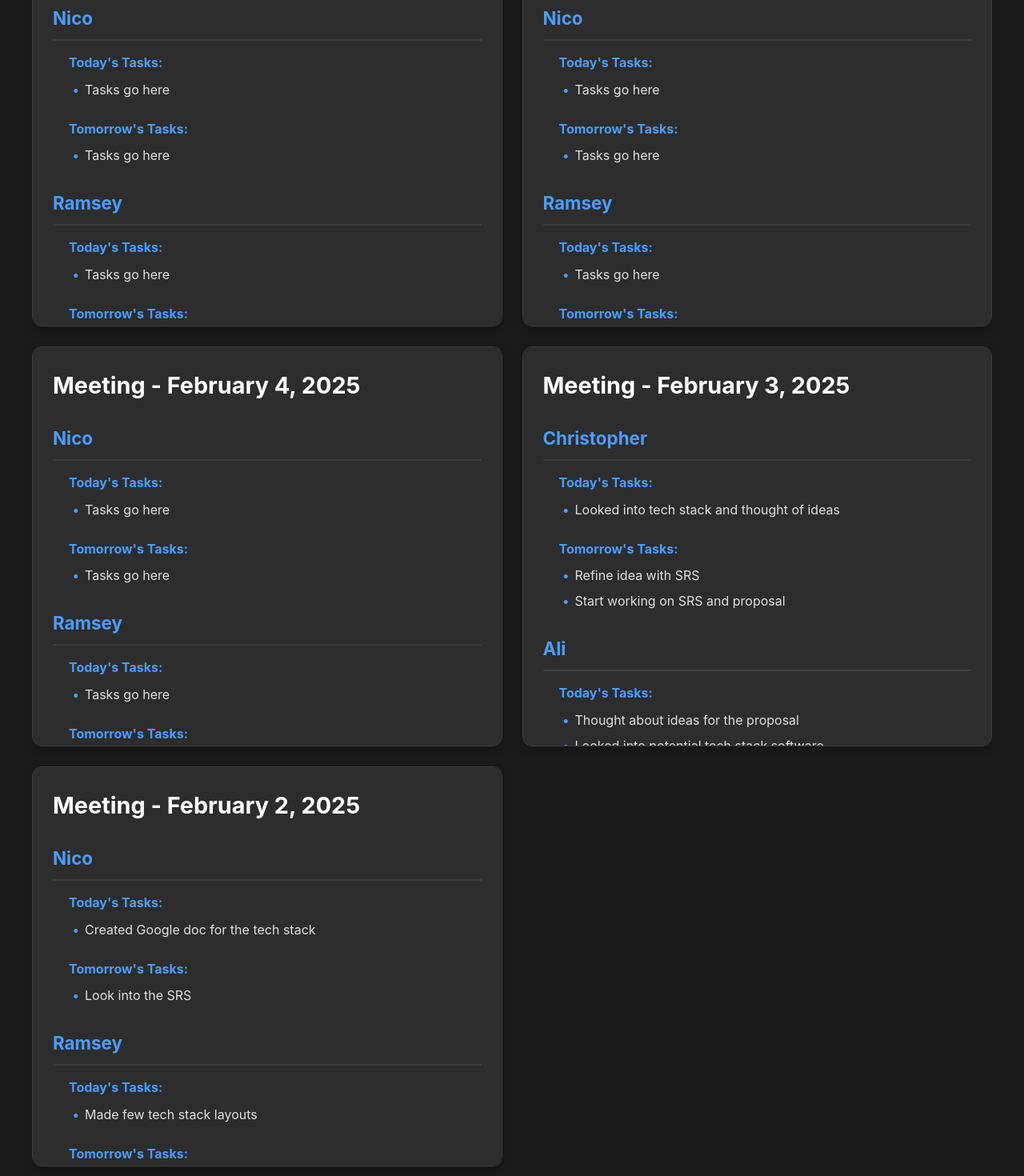
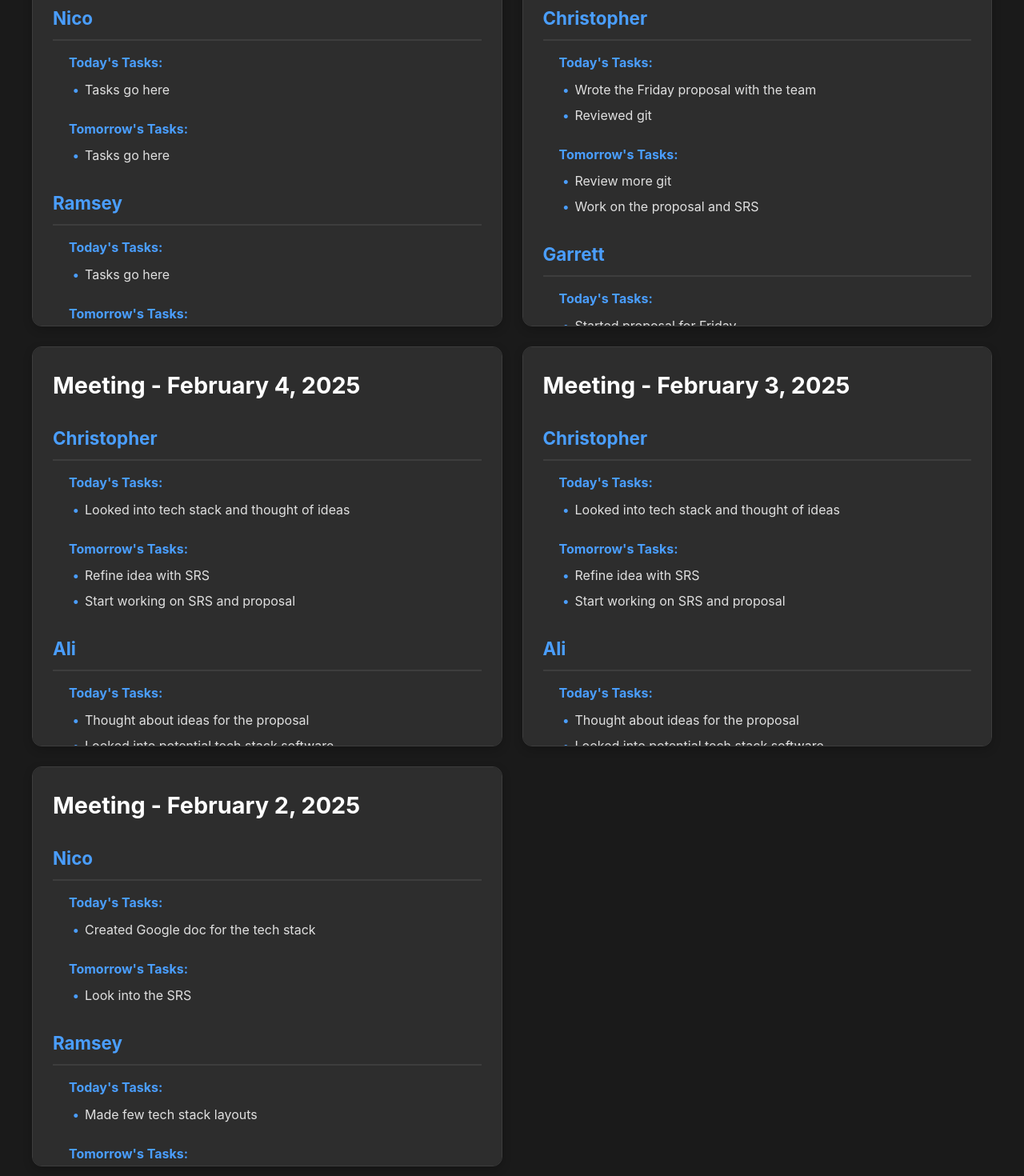
Before and after one commit to christopherk26/AmplifyInConstructionLogApp, a React (Vite) app: page / in a window 1280 px wide. Shown: the part 400-1870 px from the top of the page at 80% size. Built offline with nearby package versions, Linux system fonts and the light colour scheme.

Commit message:
updatedfeb5

```diff
--- a/src/App.jsx
+++ b/src/App.jsx
@@ -113,22 +113,57 @@ function App() {
         </article>
         {/* Meeting 5 end */}
 
-        {/* Meeting 4 */}
+        {/* Meeting 3 start Log */}
         <article className="meeting-log">
           <h2>Meeting - February 5, 2025</h2>
 
           <section>
-            <h3>Nico</h3>
+            <h3>Christopher</h3>
             <div className="member-update">
               <p className="member-name">Today's Tasks:</p>
               <ul>
-                <li>Tasks go here</li>
+                <li>Wrote the Friday proposal with the team</li>
+                <li>Reviewed git</li>
               </ul>
             </div>
             <div className="member-update">
               <p className="member-name">Tomorrow's Tasks:</p>
               <ul>
-                <li>Tasks go here</li>
+                <li>Review more git</li>
+                <li>Work on the proposal and SRS</li>
+              </ul>
+            </div>
+          </section>
+
+          <section>
+            <h3>Garrett</h3>
+            <div className="member-update">
+              <p className="member-name">Today's Tasks:</p>
+              <ul>
+                <li>Started proposal for Friday</li>
+                <li>Looking into git</li>
+              </ul>
+            </div>
+          </section>
+
+          <section>
+            <h3>Ali</h3>
+            <div className="member-update">
+              <p className="member-name">Today's Tasks:</p>
+              <ul>
+                <li>Researched some of React tech stack</li>
+                <li>Learn how to use git/github</li>
+              </ul>
+            </div>
+          </section>
+
+          <section>
+            <h3>Nicolas</h3>
+            <div className="member-update">
+              <p className="member-name">Today's Tasks:</p>
+              <ul>
+                <li>Read into git and how to use it as a team</li>
+                <li>Started writing for the proposal and SRS</li>
               </ul>
             </div>
           </section>
@@ -138,29 +173,67 @@ function App() {
             <div className="member-update">
               <p className="member-name">Today's Tasks:</p>
               <ul>
-                <li>Tasks go here</li>
+                <li>Set up GitHub in Visual Studio Code</li>
+                <li>Looked into Node.js</li>
               </ul>
             </div>
             <div className="member-update">
               <p className="member-name">Tomorrow's Tasks:</p>
               <ul>
-                <li>Tasks go here</li>
+                <li>Write for the proposal</li>
+                <li>Look for questions to ask professor</li>
               </ul>
             </div>
           </section>
+
+          <section>
+            <h3>Kevin</h3>
+            <div className="member-update">
+              <p className="member-name">Today's Tasks:</p>
+              <ul>
+                <li>Finalize writing Proposal</li>
+              </ul>
+            </div>
+            <div className="member-update">
+              <p className="member-name">Tomorrow's Tasks:</p>
+              <ul>
+                <li>Look into git and setup for VSCode</li>
+              </ul>
+            </div>
+          </section>
+
+
+          <section>
+            <h3>Reminders</h3>
+            <div className="member-update">
+              <ul>
+                <li>Team is working on Friday's proposal</li>
+                <li>Everyone should familiarize themselves with git/GitHub</li>
+                <li>SRS (Software Requirements Specification) needs to be worked on</li>
+                <li>Tech stack research (React, Node.js) is ongoing</li>
+              </ul>
+            </div>
+          </section>
+        </article>
+        {/* Meeting 4 end log */}
+
+        {/* Meeting 3 */}
+        <article className="meeting-log">
+          <h2>Meeting - February 4, 2025</h2>
 
           <section>
             <h3>Christopher</h3>
             <div className="member-update">
               <p className="member-name">Today's Tasks:</p>
               <ul>
-                <li>Tasks go here</li>
+                <li>Looked into tech stack and thought of ideas</li>
               </ul>
             </div>
             <div className="member-update">
               <p className="member-name">Tomorrow's Tasks:</p>
               <ul>
-                <li>Tasks go here</li>
+                <li>Refine idea with SRS</li>
+                <li>Start working on SRS and proposal</li>
               </ul>
             </div>
           </section>
@@ -170,13 +243,50 @@ function App() {
             <div className="member-update">
               <p className="member-name">Today's Tasks:</p>
               <ul>
-                <li>Tasks go here</li>
+                <li>Thought about ideas for the proposal</li>
+                <li>Looked into potential tech stack software</li>
               </ul>
             </div>
             <div className="member-update">
               <p className="member-name">Tomorrow's Tasks:</p>
               <ul>
-                <li>Tasks go here</li>
+                <li>Continue exploring proposal ideas</li>
+                <li>Further research tech stack options</li>
+              </ul>
+            </div>
+          </section>
+
+          <section>
+            <h3>Nicolas</h3>
+            <div className="member-update">
+              <p className="member-name">Today's Tasks:</p>
+              <ul>
+                <li>Looked into an idea of project</li>
+                <li>Considered tech stack implementation</li>
+              </ul>
+            </div>
+            <div className="member-update">
+              <p className="member-name">Tomorrow's Tasks:</p>
+              <ul>
+                <li>Continue exploring tech stack</li>
+                <li>Develop project implementation strategy</li>
+              </ul>
+            </div>
+          </section>
+
+          <section>
+            <h3>Ramsey</h3>
+            <div className="member-update">
+              <p className="member-name">Today's Tasks:</p>
+              <ul>
+                <li>Looked into SRS formats</li>
+              </ul>
+            </div>
+            <div className="member-update">
+              <p className="member-name">Tomorrow's Tasks:</p>
+              <ul>
+                <li>Examine functional aspects of the idea</li>
+                <li>Explore non-functional aspects of the project</li>
               </ul>
             </div>
           </section>
@@ -186,124 +296,28 @@ function App() {
             <div className="member-update">
               <p className="member-name">Today's Tasks:</p>
               <ul>
-                <li>Tasks go here</li>
+                <li>Looked into project ideas</li>
               </ul>
             </div>
             <div className="member-update">
               <p className="member-name">Tomorrow's Tasks:</p>
               <ul>
-                <li>Tasks go here</li>
-              </ul>
-            </div>
-          </section>
-          <section>
-            <h3>Reminders</h3>
-            <div className="member-update">
-              <ul>
-                <li>Other tasks go here</li>
-                <li>Other tasks go here</li>
-                <li>Other tasks go here</li>
-              </ul>
-            </div>
-          </section>
-        </article>
-        {/* Meeting 4 end */}
-
-        {/* Meeting 3 */}
-        <article className="meeting-log">
-          <h2>Meeting - February 4, 2025</h2>
-
-          <section>
-            <h3>Nico</h3>
-            <div className="member-update">
-              <p className="member-name">Today's Tasks:</p>
-              <ul>
-                <li>Tasks go here</li>
-              </ul>
-            </div>
-            <div className="member-update">
-              <p className="member-name">Tomorrow's Tasks:</p>
-              <ul>
-                <li>Tasks go here</li>
+                <li>Review user requirement specifications</li>
               </ul>
             </div>
           </section>
 
           <section>
-            <h3>Ramsey</h3>
-            <div className="member-update">
-              <p className="member-name">Today's Tasks:</p>
-              <ul>
-                <li>Tasks go here</li>
-              </ul>
-            </div>
-            <div className="member-update">
-              <p className="member-name">Tomorrow's Tasks:</p>
-              <ul>
-                <li>Tasks go here</li>
-              </ul>
-            </div>
-          </section>
-
-          <section>
-            <h3>Christopher</h3>
-            <div className="member-update">
-              <p className="member-name">Today's Tasks:</p>
-              <ul>
-                <li>Tasks go here</li>
-              </ul>
-            </div>
-            <div className="member-update">
-              <p className="member-name">Tomorrow's Tasks:</p>
-              <ul>
-                <li>Tasks go here</li>
-              </ul>
-            </div>
-          </section>
-
-          <section>
-            <h3>Ali</h3>
-            <div className="member-update">
-              <p className="member-name">Today's Tasks:</p>
-              <ul>
-                <li>Tasks go here</li>
-              </ul>
-            </div>
-            <div className="member-update">
-              <p className="member-name">Tomorrow's Tasks:</p>
-              <ul>
-                <li>Tasks go here</li>
-              </ul>
-            </div>
-          </section>
-
-          <section>
-            <h3>Garrett</h3>
-            <div className="member-update">
-              <p className="member-name">Today's Tasks:</p>
-              <ul>
-                <li>Tasks go here</li>
-              </ul>
-            </div>
-            <div className="member-update">
-              <p className="member-name">Tomorrow's Tasks:</p>
-              <ul>
-                <li>Tasks go here</li>
-              </ul>
-            </div>
-          </section>
-          <section>
             <h3>Reminders</h3>
             <div className="member-update">
               <ul>
-                <li>Other tasks go here</li>
-                <li>Other tasks go here</li>
-                <li>Other tasks go here</li>
+                <li>Team is focusing on developing project proposal</li>
+                <li>SRS (Software Requirements Specification) is a key priority</li>
+                <li>Continued exploration of tech stack and project ideas</li>
               </ul>
             </div>
           </section>
         </article>
-        {/* Meeting 3 end */}
 
         {/* Meeting 2 */}
         <article className="meeting-log">
```
